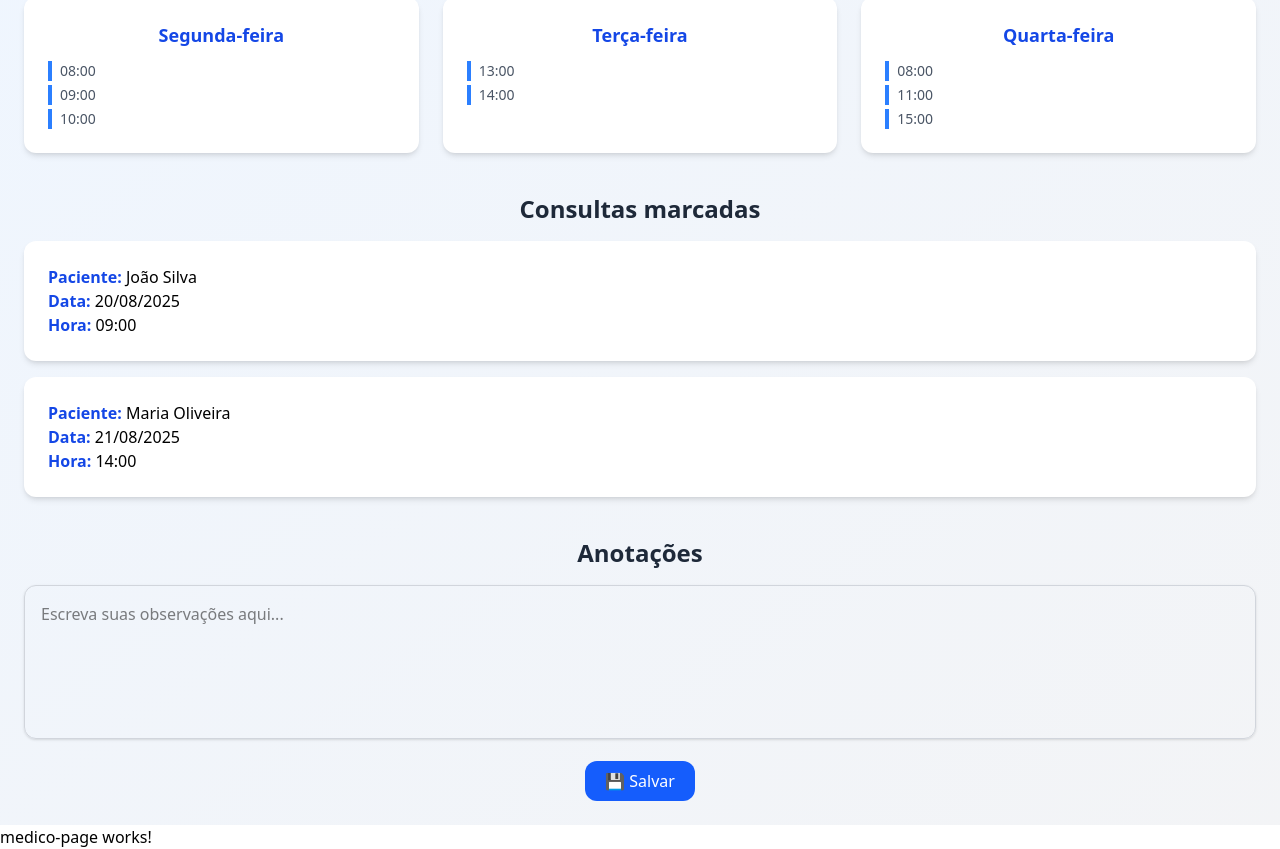
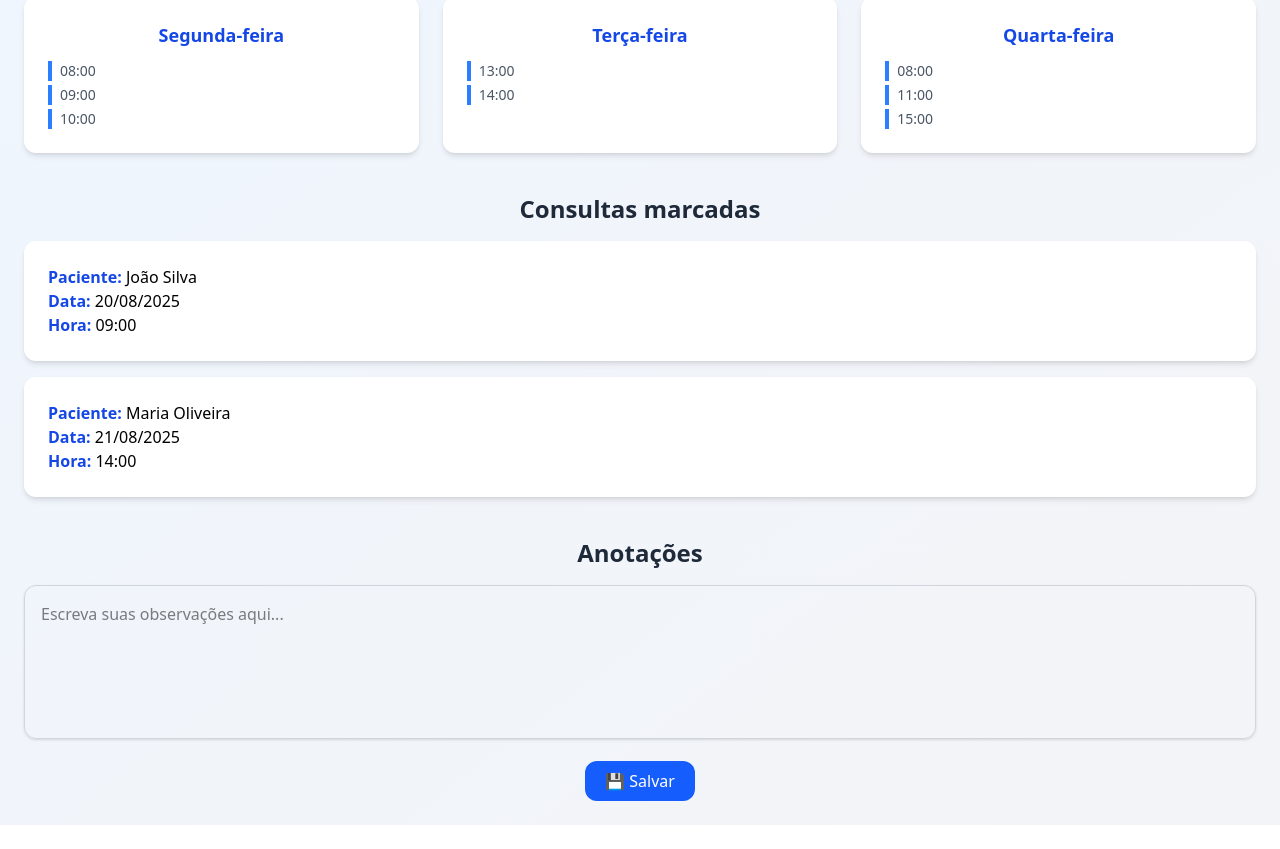
Before and after one commit to Dev-Souza/kauan_doctor_front, an Angular app: page /medico in a window 1280 px wide. Shown: the part 216-1065 px from the top of the page. After the commit the page ends 1041 px from the top, so only its background shows below. Built offline with nearby package versions, Linux system fonts and the light colour scheme.

Commit message:
fix: retirando o que não precisa da tela de medico

```diff
--- a/src/app/pages/medico-page/medico-page.html
+++ b/src/app/pages/medico-page/medico-page.html
@@ -1,3 +1,2 @@
 <app-header-logado></app-header-logado>
 <app-painel-medico></app-painel-medico>
-<p>medico-page works!</p>
```
